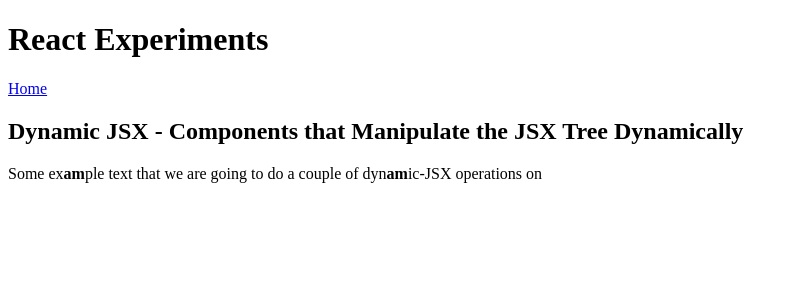
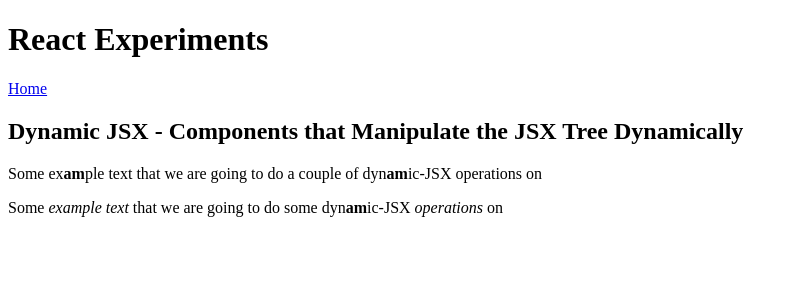
Before and after one commit to stephenfrancis/react-experiments, a React (Vite) app: page /dynamic_jsx in a window 1280 px wide. Shown: the top 300 px of the page, without its empty margins (0-798 px from the left). Built offline with nearby package versions, Linux system fonts and the light colour scheme.

Commit message:
progress with recursion over react element tree

```diff
--- a/src/dynamic_jsx/index.tsx
+++ b/src/dynamic_jsx/index.tsx
@@ -2,17 +2,59 @@
 
 interface Props {}
 
-const Replacer: React.FC<{ arg: string; match: string }> = (props) => {
+const StringReplacer: React.FC<{ arg: string; match: string }> = (props) => {
   const out: (JSX.Element | string)[] = []
   let from = 0
   let to
   while ((to = props.arg.indexOf(props.match, from)) > -1) {
-    out.push(props.arg.substr(from, to - from))
-    out.push(<b>{props.match}</b>)
+    out.push(<span key={`s${from}`}>{props.arg.substr(from, to - from)}</span>)
+    out.push(<b key={`b${from}`}>{props.match}</b>)
     from = to + 2
   }
-  out.push(props.arg.substr(from, props.arg.length - from))
+  out.push(<span key={`s${from}`}>{props.arg.substr(from, props.arg.length - from)}</span>)
   return <>{out}</>
+}
+
+const TreeReplacer: React.FC<{ match: string; depth?: number }> = (props) => {
+  const children_is_array = Array.isArray(props.children)
+  const children_is_string = typeof props.children === 'string'
+  const children_is_single_react_element = React.isValidElement(props.children)
+  console.log(
+    `entering TreeReplacer with children is array? ${children_is_array}, string? ${children_is_string}, React elem? ${children_is_single_react_element}`
+  )
+  if (props.depth !== undefined && props.depth > 10) {
+    console.error(`stack depth 10 exceeded`)
+    return null
+  }
+  const out: (JSX.Element | string)[] = []
+  if (typeof props.children === 'string') {
+    return <StringReplacer arg={String(props.children)} match={props.match} />
+  }
+  if (Array.isArray(props.children)) {
+    return (
+      <>
+        {props.children.map((child, index) => (
+          <TreeReplacer key={`t${index}`} match={props.match} depth={(props.depth || 0) + 1}>
+            {child}
+          </TreeReplacer>
+        ))}
+      </>
+    )
+  }
+  if (React.isValidElement(props.children)) {
+    console.log(
+      `child is React elem: ${Object.keys(props.children)}, ${(props.children as any).type}`
+    )
+    return props.children
+    // return React.cloneElement(
+    //   props.children,
+    //   undefined,
+    //   <TreeReplacer match={props.match} depth={(props.depth || 0) + 1}>
+    //     <>{props.children && props.children.props && props.children.props.children}</>
+    //   </TreeReplacer>
+    // )
+  }
+  return null
 }
 
 const Main: React.FC<Props> = (props: Props) => {
@@ -20,10 +62,15 @@
     <div>
       <h2>Dynamic JSX - Components that Manipulate the JSX Tree Dynamically</h2>
       <p>
-        <Replacer
+        <StringReplacer
           arg="Some example text that we are going to do a couple of dynamic-JSX operations on"
           match="am"
         />
+      </p>
+      <p>
+        <TreeReplacer match="am">
+          Some <i>example text</i> that we are going to do some dynamic-JSX <i>operations</i> on
+        </TreeReplacer>
       </p>
     </div>
   )
```
